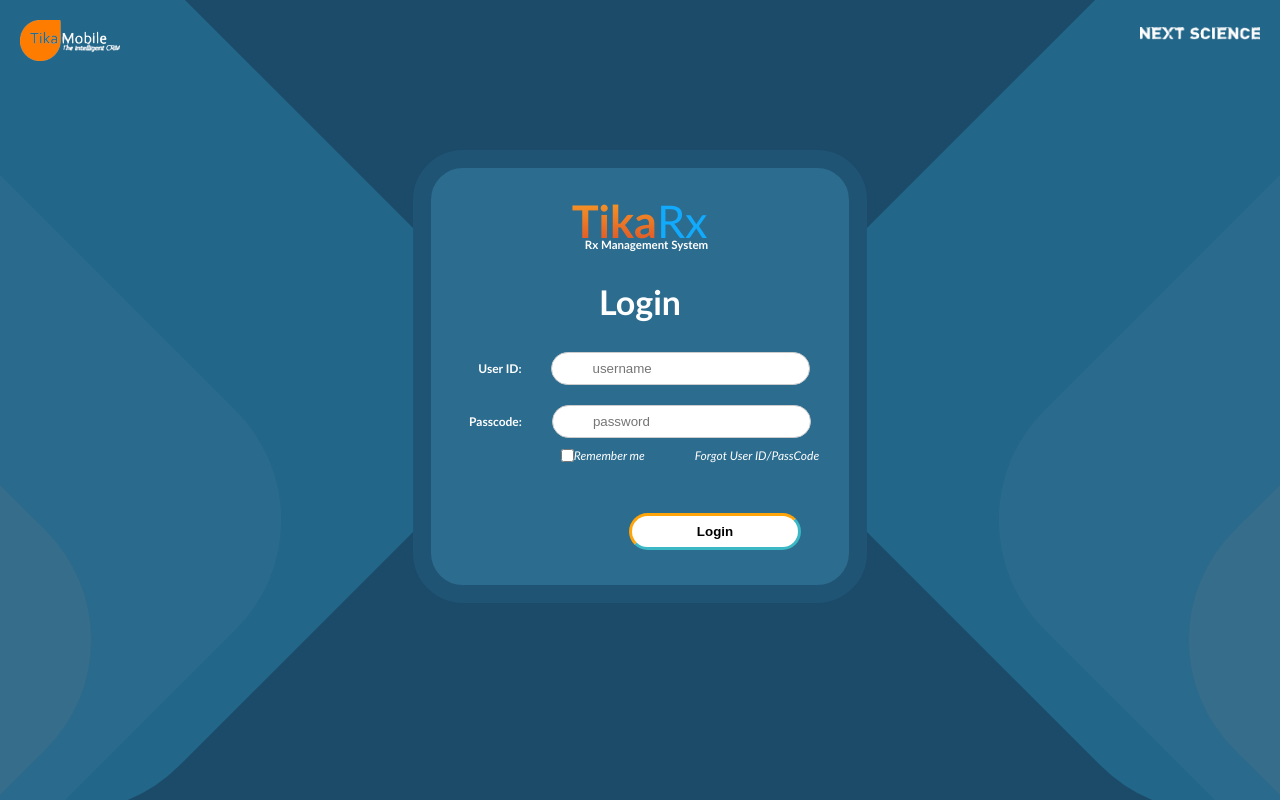
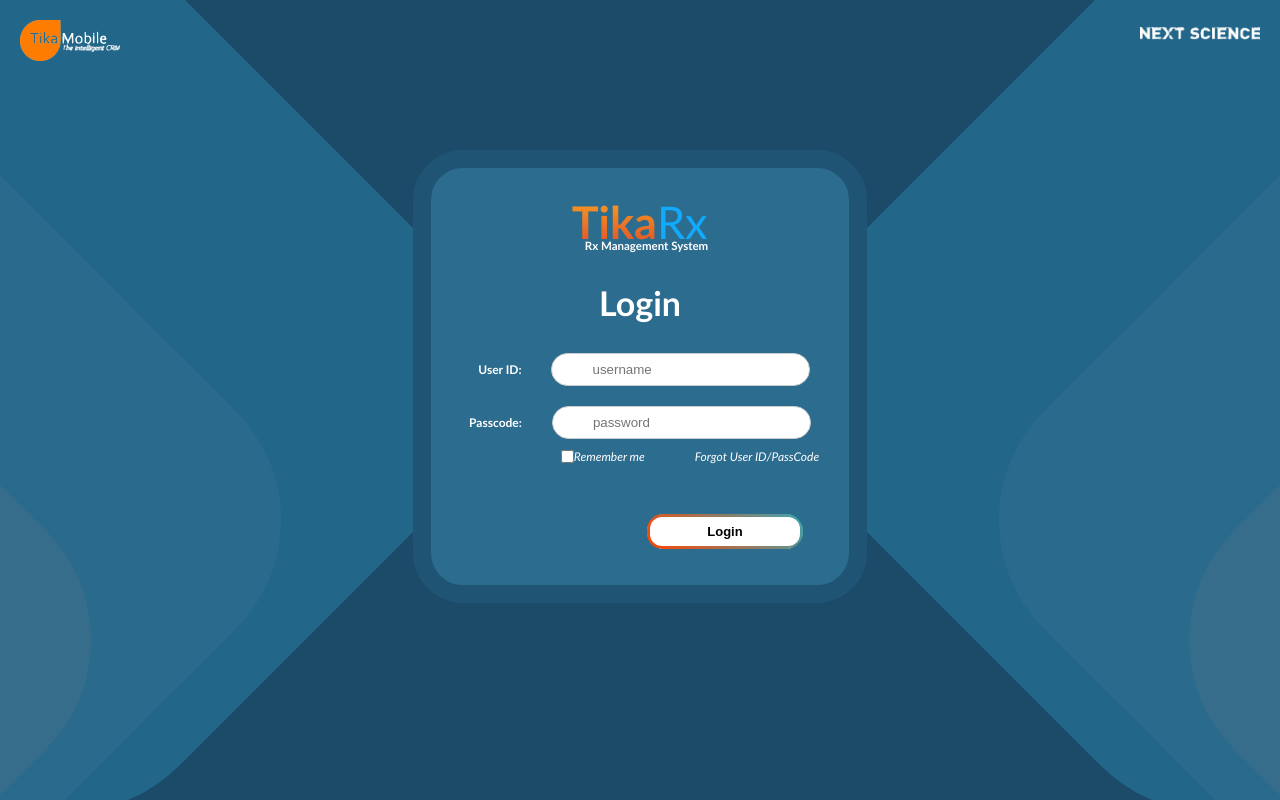
Before and after one commit to AnushaSivadas/TikaRx-Frontend-React, a React (Create React App) app: page / in a window 1280 px wide. Built offline with nearby package versions, Linux system fonts and the light colour scheme.

Commit message:
changing button border color

```diff
--- a/src/Components/LoginBox/LoginBox.css
+++ b/src/Components/LoginBox/LoginBox.css
@@ -46,11 +46,10 @@
     padding-left: 50px;
 }
 
-button {
+/* button {
     margin: 40px 0px 10px 150px;
     display: flex;
     padding: 8px 65px;
-    background-color: white;
     border-radius: 50px;
     font-weight: 600;
     border: 3px solid;
@@ -59,7 +58,34 @@
     color: black;
     background: white;
     transition: background-color 0.3s ease;
-}
+} */
+
+  button {
+    position: relative;
+    display: flex;
+    padding: 10px 60px;
+    margin: 40px 0px 10px 170px;
+    background: white;
+    border-radius: 20px;
+    cursor: pointer;
+    color: black;
+    font-weight: 600;
+    font-size: 13px;
+    border: none;
+  }
+  button::before {
+    content: "";
+    position: absolute;
+    inset: 0;
+    border-radius: 15px;
+    padding: 3px;
+    background:linear-gradient(45deg,orangered,rgba(5, 141, 156, 0.782));
+    -webkit-mask:
+       linear-gradient(#fff 0 0) content-box,
+       linear-gradient(#fff 0 0);
+    -webkit-mask-composite: xor;
+            mask-composite: exclude;
+  }
 
 .login-title{
     margin-bottom: 20px;
--- a/src/Components/LoginBox/LoginBox.js
+++ b/src/Components/LoginBox/LoginBox.js
@@ -23,7 +23,8 @@
                 <div>Remember me</div>
                 <div className='forgot'>Forgot User ID/PassCode</div>
             </div>
-            <button type='submit'  onClick={ ()=>navigate('/dashboard')}>Login</button>
+            <button type='submit' onClick={ ()=>navigate('/dashboard')}>Login</button>
+
         </div>
     )
 }
```
